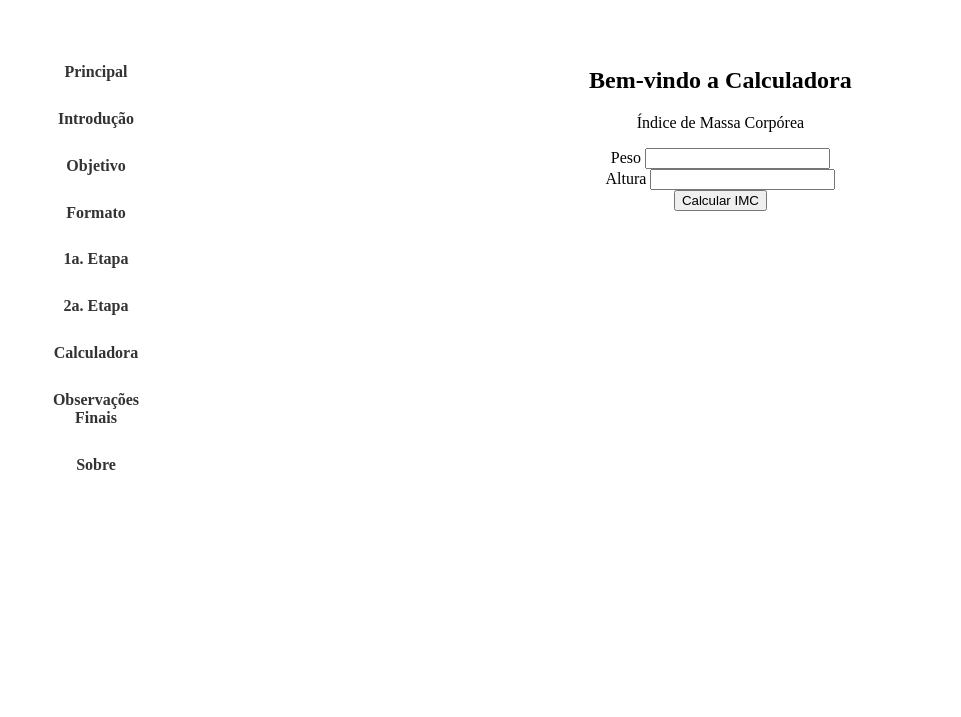
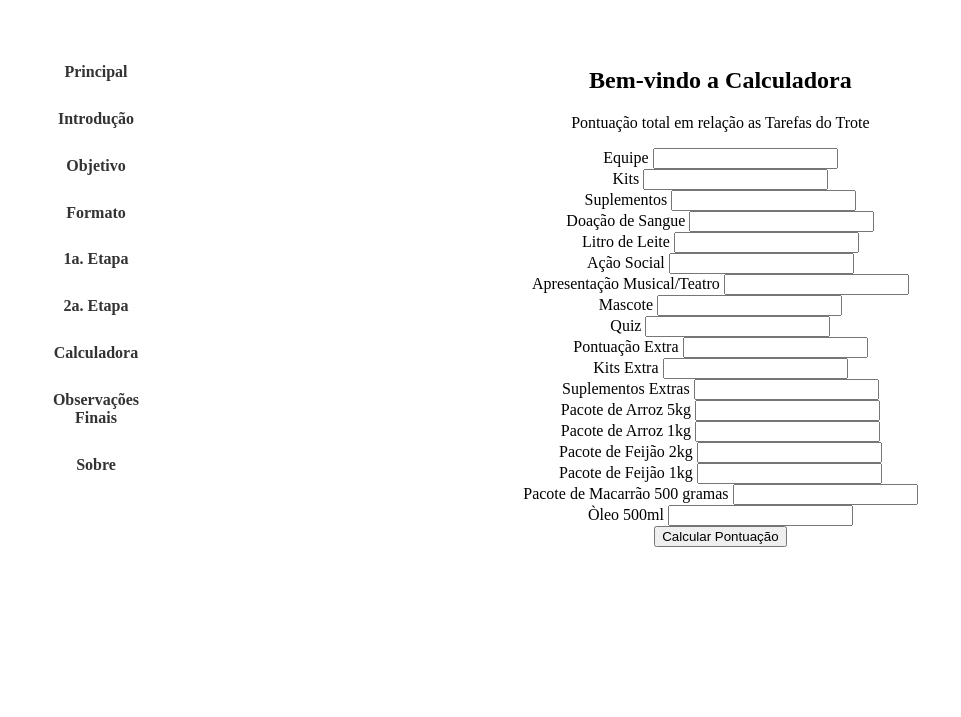
Before and after one commit to ItaloTaveira/Trote_Facef, a plain HTML site: page calculadora.html in a window 1280 px wide. Shown: the part 83-800 px from the top of the page, without its empty margins (0-961 px from the left). Drawn offline with Linux system fonts and the light colour scheme.

Commit message:
Update calculadora.html

```diff
--- a/calculadora.html
+++ b/calculadora.html
@@ -9,11 +9,11 @@
     <link rel="stylesheet" href="styles/calculadora.css">
     <link href="https://fonts.googleapis.com/css2?family=Open+Sans:ital,wght@0,300..800;1,300..800&display=swap"
         rel="stylesheet">
-     <script src="scripts/calculdora.js"></script>
+        <script src="calculadora.js" ></script>
 </head>
 
 <body>
-    <header class="titulo_principal">
+    <header>
         <h1>Trote Solidário Uni-FACEF</h1>
     </header>
     <section class="primeiro">
@@ -34,18 +34,82 @@
         </div>
         <div class="container2">
             <h2 class="titulo">Bem-vindo a Calculadora</h2>
-            <p> Índice de Massa Corpórea </p>
+            <p> Pontuação total em relação as Tarefas do Trote</p>
             <form>
                 <div>
-                    <label for="peso"> Peso</label>
-                    <input type="number" id="peso">
+                    <label for="equipe"> Equipe</label>
+                    <input type="texto" id="equipe">
                 </div>
                 <div>
-                    <label for="altura"> Altura</label>
-                    <input type="number" id="altura">
+                    <label for="kits"> Kits</label>
+                    <input type="number" id="kits">
                 </div>
                 <div>
-                    <button onclick="imc()"> Calcular IMC </button>
+                    <label for="suplementos"> Suplementos</label>
+                    <input type="number" id="suplementos">
+                </div>
+                <div>
+                    <label for="sangue"> Doação de Sangue</label>
+                    <input type="number" id="sangue">
+                </div>
+                <div>
+                    <label for="leite"> Litro de Leite</label>
+                    <input type="number" id="leite">
+                </div>
+                <div>
+                    <label for="social"> Ação Social</label>
+                    <input type="number" id="social">
+                </div>
+                <div>
+                    <label for="apresentação"> Apresentação Musical/Teatro</label>
+                    <input type="number" id="apresentação">
+                </div>
+                <div>
+                    <label for="mascote"> Mascote</label>
+                    <input type="number" id="mascote">
+                </div>
+                <div>
+                    <label for="quiz"> Quiz</label>
+                    <input type="number" id="quiz">
+                </div>
+                <div>
+                    <label for="pontuaçãoextra"> Pontuação Extra</label>
+                    <input type="number" id="pontuaçãoextra">
+                </div>
+                <div>
+                    <label for="kitsextra"> Kits Extra</label>
+                    <input type="number" id="kitsextra">
+                </div>
+                <div>
+                    <label for="suplementosextra"> Suplementos Extras</label>
+                    <input type="number" id="suplementosextra">
+                </div>
+                <div>
+                    <label for="arroz05"> Pacote de Arroz 5kg</label>
+                    <input type="number" id="arroz05">
+                </div>
+                <div>
+                    <label for="arroz01"> Pacote de Arroz 1kg</label>
+                    <input type="number" id="arroz01">
+                </div>
+                <div>
+                    <label for="feijão02"> Pacote de Feijão 2kg</label>
+                    <input type="number" id="feijão02">
+                </div>
+                <div>
+                    <label for="feijão01"> Pacote de Feijão 1kg</label>
+                    <input type="number" id="feijão01">
+                </div>
+                <div>
+                    <label for="macarrão"> Pacote de Macarrão 500 gramas</label>
+                    <input type="number" id="macarrão">
+                </div>
+                <div>
+                    <label for="oleo"> Òleo 500ml</label>
+                    <input type="number" id="oleo">
+                </div>
+                <div>
+                    <button onclick="Pontuação()"> Calcular Pontuação </button>
                 </div>
             </form>
         </div>
```
